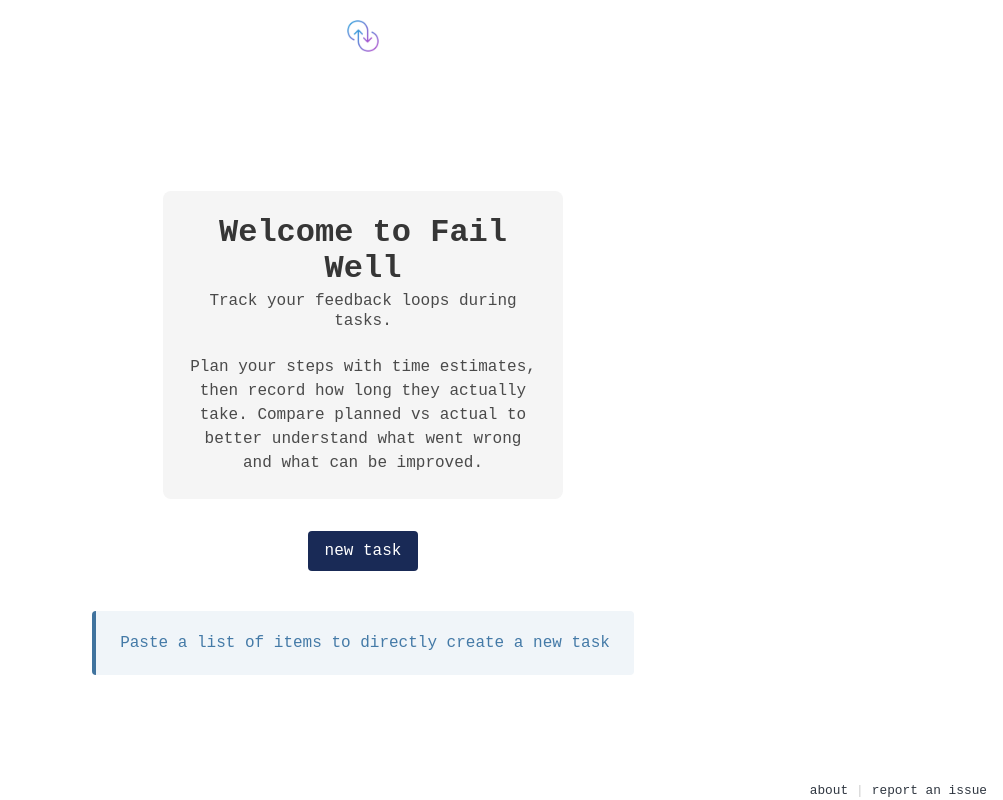
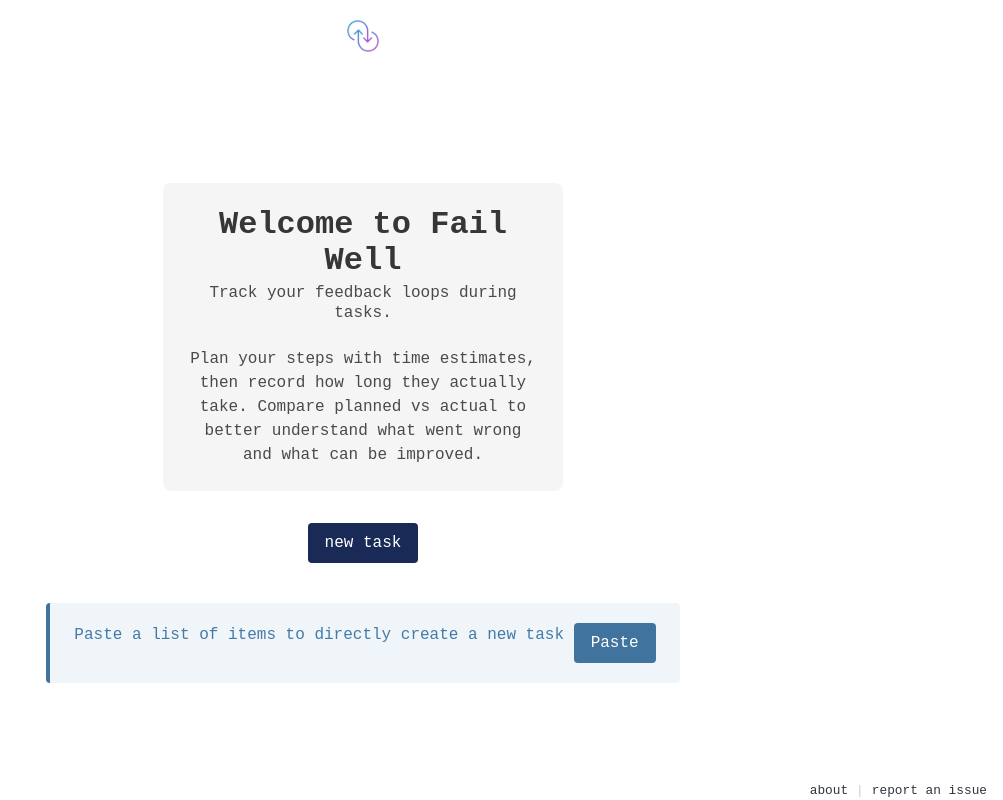
Before and after one commit to jcalixte/failwell, a Vue app: page / in a window 1280 px wide. Shown: the whole page, without its empty margins (277-1280 px from the left). Built offline with nearby package versions, Linux system fonts and the light colour scheme; a web font is replaced by a local one; what vue-diff would draw is missing.

Commit message:
feat: paste task from button

```diff
--- a/src/views/HomeView.vue
+++ b/src/views/HomeView.vue
@@ -26,8 +26,11 @@ const extractTitleFromPaste = (
   return { title: null, content: text }
 }
 
-const handlePaste = (event: ClipboardEvent) => {
-  const clipboardText = event.clipboardData?.getData('text')
+const handlePaste = async (event?: ClipboardEvent) => {
+  const clipboardText = event
+    ? event.clipboardData?.getData('text')
+    : await navigator.clipboard.readText()
+
   if (!clipboardText) {
     return
   }
@@ -82,6 +85,7 @@ onUnmounted(() => {
         <section class="message is-info paste-hint">
           <div class="message-body">
             Paste a list of items to directly create a new task
+            <button @click="handlePaste" class="button is-info">Paste</button>
           </div>
         </section>
       </div>
```
Also changed, not shown: 1 other file (tests, documents, lock files or other folders).
